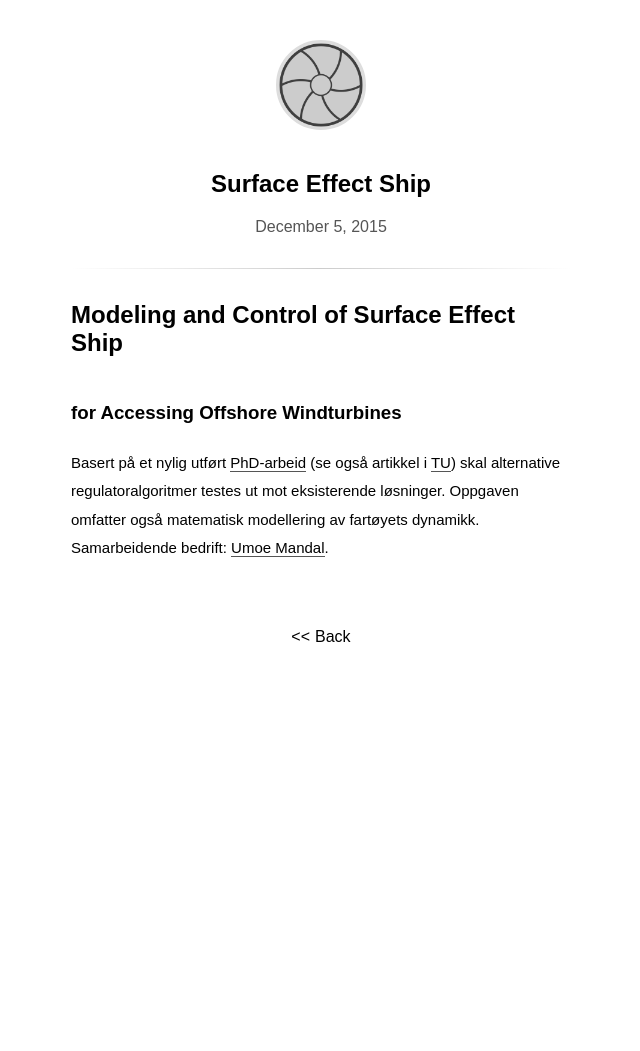
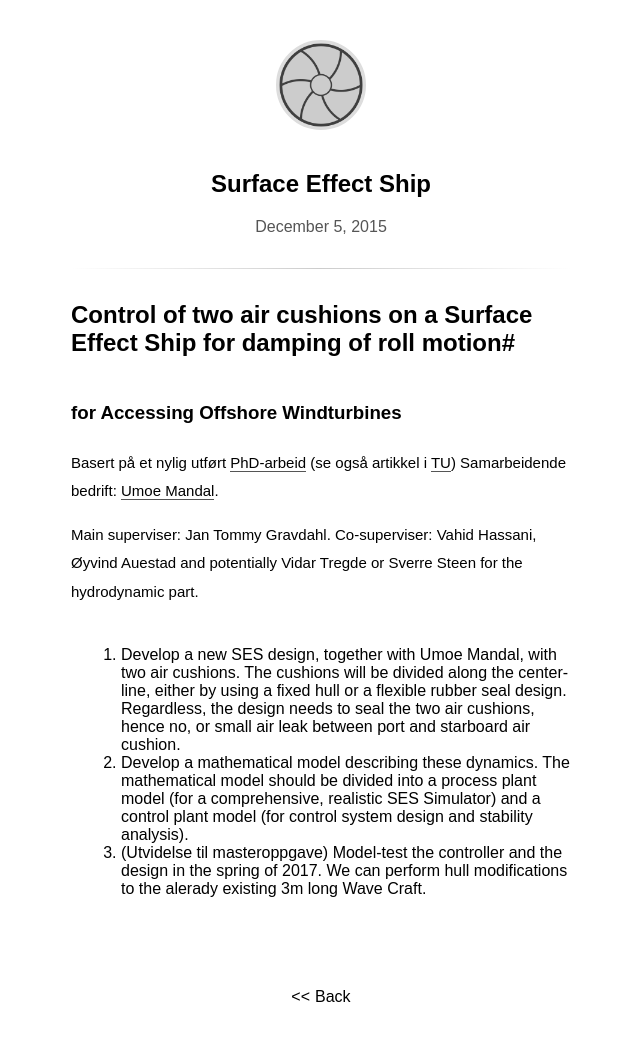
Before and after one commit to gravdahl-master/gravdahl-master.github.io, a Jekyll site: the page built from _posts/2015-12-05-surface-effect-ship.md, in a window 1280 px wide. Shown: the whole page, without its empty margins (319-959 px from the left). Built offline with Jekyll 4.4.1, drawn with Linux system fonts in a browser that asks for light colours; some web fonts are replaced; before the commit the page ends 900 px from its top, so only the background shows below that.

Commit message:
Update 2015-12-05-surface-effect-ship.md

```diff
--- a/_posts/2015-12-05-surface-effect-ship.md
+++ b/_posts/2015-12-05-surface-effect-ship.md
@@ -4,8 +4,15 @@ date: 2015-12-05
 title: Surface Effect Ship
 categories: [maritime, ship, control, dynamic positioning]
 ---
-# Modeling and Control of Surface Effect Ship #
+# Control of two air cushions on a Surface Effect Ship for damping of roll motion#
 
 ### for Accessing Offshore Windturbines ###
 
-Basert på et nylig utført [PhD-arbeid](http://www.ntnu.no/ansatte/auestad) (se også artikkel i [TU](http://www.tu.no/industri/2013/10/22/den-leser-bolger-og-har-en-toppfart-pa-over-40-knop)) skal alternative regulatoralgoritmer testes ut mot eksisterende løsninger. Oppgaven omfatter også matematisk modellering av fartøyets dynamikk. Samarbeidende bedrift: [Umoe Mandal](http://www.um.no/).
+Basert på et nylig utført [PhD-arbeid](http://www.ntnu.no/ansatte/auestad) (se også artikkel i [TU](http://www.tu.no/industri/2013/10/22/den-leser-bolger-og-har-en-toppfart-pa-over-40-knop)) Samarbeidende bedrift: [Umoe Mandal](http://www.um.no/).
+
+Main superviser: Jan Tommy Gravdahl.
+Co-superviser: Vahid Hassani, Øyvind Auestad and potentially Vidar Tregde or Sverre Steen for the hydrodynamic part.
+
+1. Develop a new SES design, together with Umoe Mandal,  with two air cushions. The cushions will be divided along the center-line, either by using a fixed hull or a flexible rubber seal design. Regardless, the design needs to seal the two air cushions, hence no, or small air leak between port and starboard air cushion.
+2. Develop a mathematical model describing these dynamics. The mathematical model should be divided into a process plant model (for a comprehensive, realistic SES Simulator) and a control plant model (for control system design and stability analysis).
+3. (Utvidelse til masteroppgave) Model-test the controller and the design in the spring of 2017. We can perform hull modifications to the alerady existing 3m long Wave Craft.
```
